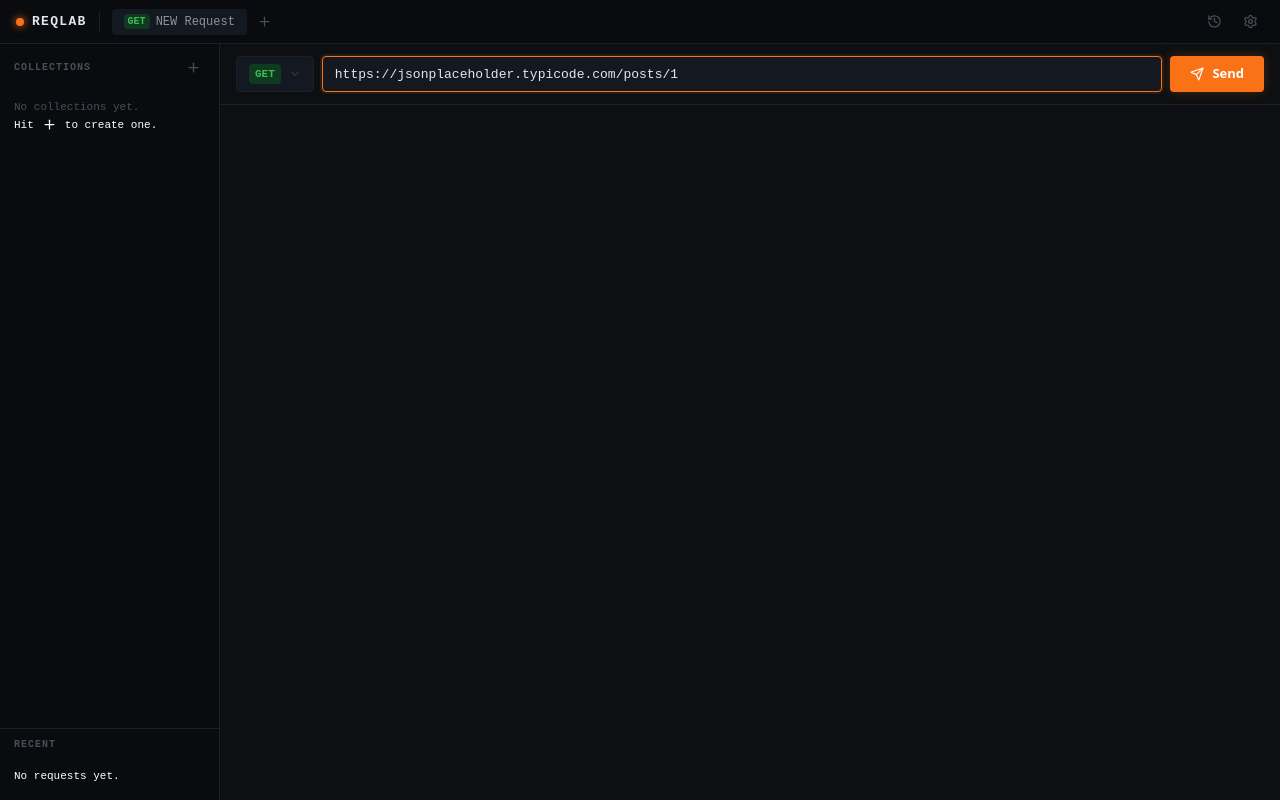
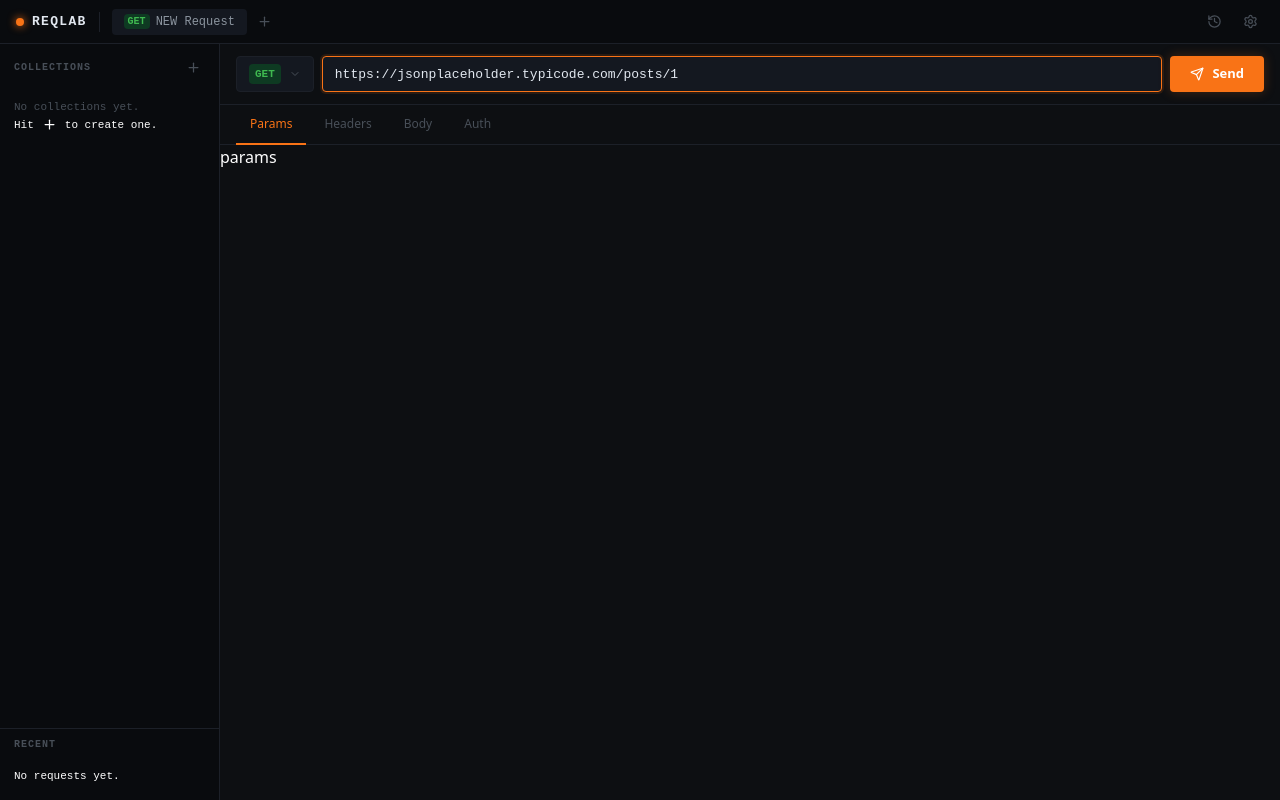
Before and after one commit to vilnout/ReqLab, a React (Vite) app: page / in a window 1280 px wide. Built offline with nearby package versions, Linux system fonts and the light colour scheme.

Commit message:
refactor: simplify App.tsx to use RequestPanel

```diff
--- a/src/App.tsx
+++ b/src/App.tsx
@@ -1,13 +1,13 @@
 import { AppLayout } from "@/components/layout/AppLayout";
 import { TopBar } from "@/components/layout/TopBar";
-import { UrlBar } from "@/components/request/UrlBar";
+import { RequestPanel } from "@/components/request/RequestPanel";
 
 const App = () => {
   return (
-    <div className="h-screen flex flex-col bg-surface-base overflow-hidden">
+    <div className="bg-surface-base flex h-screen flex-col overflow-hidden">
       <TopBar />
       <AppLayout>
-        <UrlBar />
+        <RequestPanel />
       </AppLayout>
     </div>
   );
```
